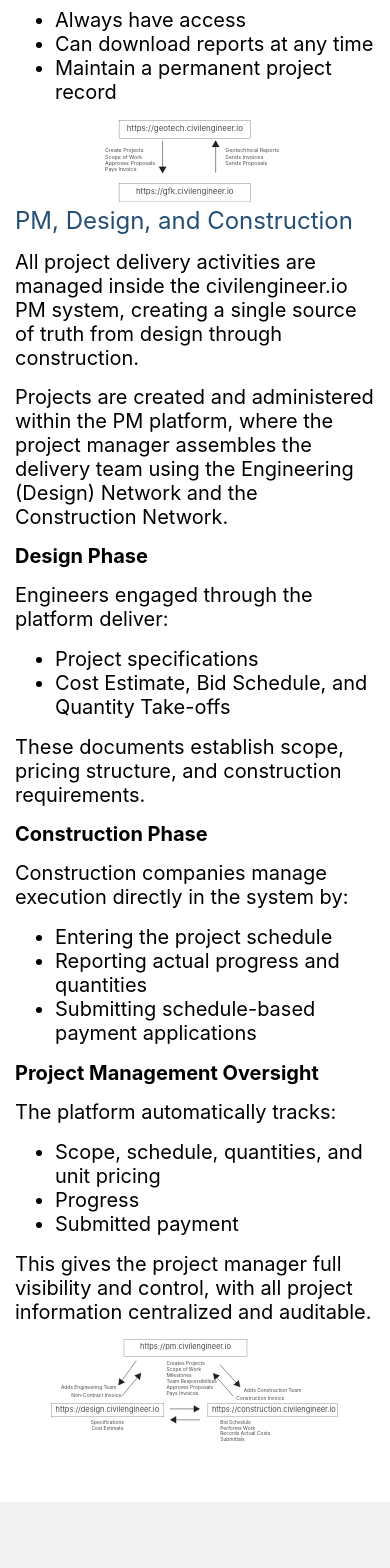
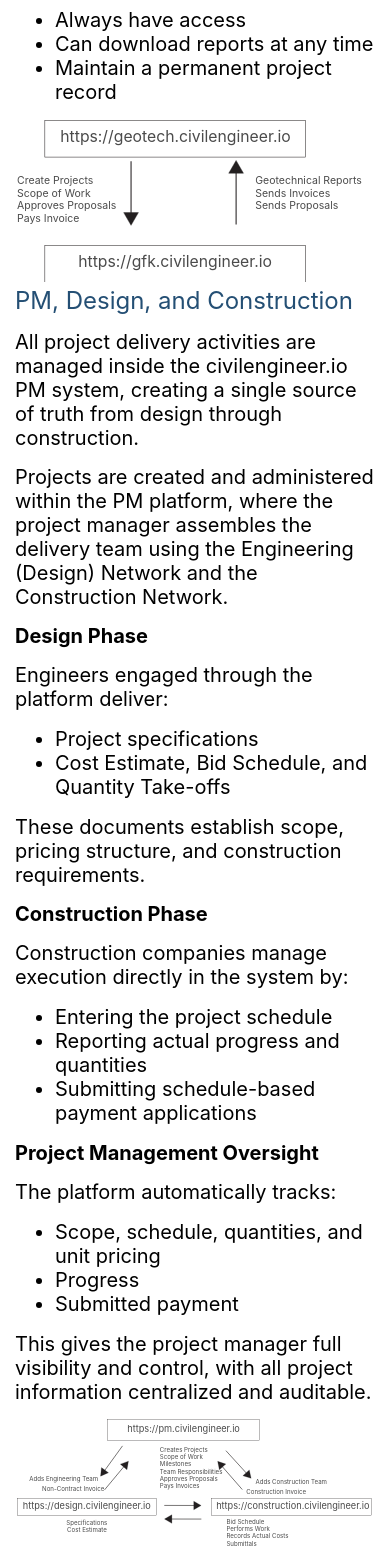
Before and after one commit to mazenongithub/civilengineer_io, a React (Create React App) app: page /howitworks in a window 390 px wide. Shown: the part 880-2448 px from the top of the page. Built offline with nearby package versions, Linux system fonts and the light colour scheme.

Commit message:
mobile upgrades

```diff
--- a/src/components/about.js
+++ b/src/components/about.js
@@ -34,7 +34,7 @@
 
         return(<div style={{ ...styles.generalContainer }}>
 
-            import { Helmet } from "react-helmet";
+
 
 <Helmet>
   <title>
--- a/src/components/contactus.js
+++ b/src/components/contactus.js
@@ -94,6 +94,7 @@
         const buttonWidth = { width: '55px' }
         const areaHeight = { minHeight: '200px' }
         const submitWidth = { width: '100%', maxWidth: '225px' }
+        const getFlex = this.state.width>900 ? styles.flex5 : styles.flex2
         return (
             <div style={{ ...styles.generalContainer, ...styles.padding15 }}>
 
@@ -243,7 +244,7 @@
                 </div>
 
                 <div style={{ ...styles.generalFlex }}>
-                    <div style={{ ...styles.flex5 }}>
+                    <div style={{ ...getFlex }}>
                         &nbsp;
                     </div>
                     <div style={{ ...styles.flex1 }}>
--- a/src/components/howitworks.js
+++ b/src/components/howitworks.js
@@ -34,6 +34,8 @@
         const flexBox = this.state.width > 900
             ? styles.flex16
             : styles.flex12;
+
+        const getImageWidth = this.state.widht > 900 ? styles.width50 : styles.width99
 
         return (<div style={{ ...styles.generalContainer, ...styles.padding15 }}>
 
@@ -99,7 +101,7 @@
                 </ul>
             </div>
 
-            <div style={{ ...styles.generalContainer, ...styles.bottomMargin15, ...styles.width50, ...styles.marginAuto }}>
+            <div style={{ ...styles.generalContainer, ...styles.bottomMargin15, ...getImageWidth, ...styles.marginAuto }}>
                 {Geotech()}
             </div>
 
@@ -170,7 +172,7 @@
                     This gives the project manager full visibility and control, with all project information centralized and auditable.</span>
             </div>
 
-              <div style={{ ...styles.generalContainer, ...styles.bottomMargin15, ...styles.width80, ...styles.marginAuto }}>
+              <div style={{ ...styles.generalContainer, ...styles.bottomMargin15, ...getImageWidth, ...styles.marginAuto }}>
                 {PM()}
             </div>
 
```
